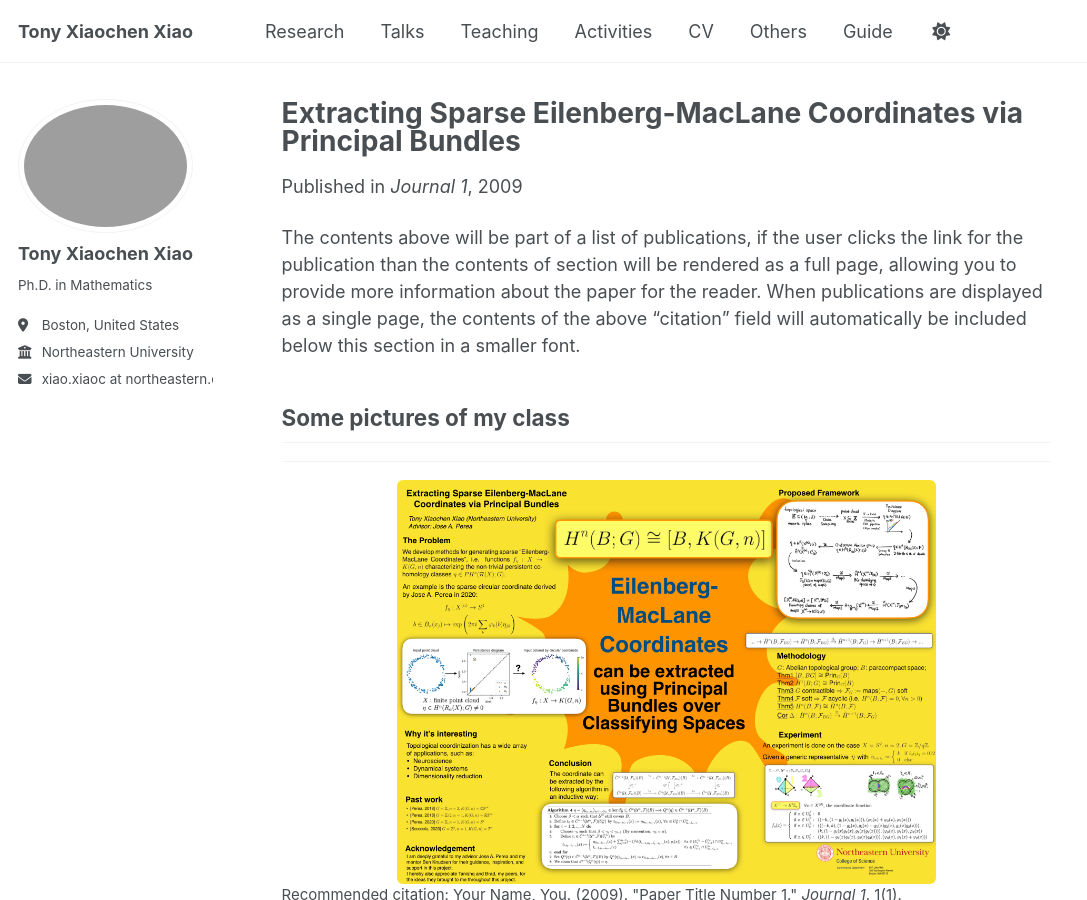
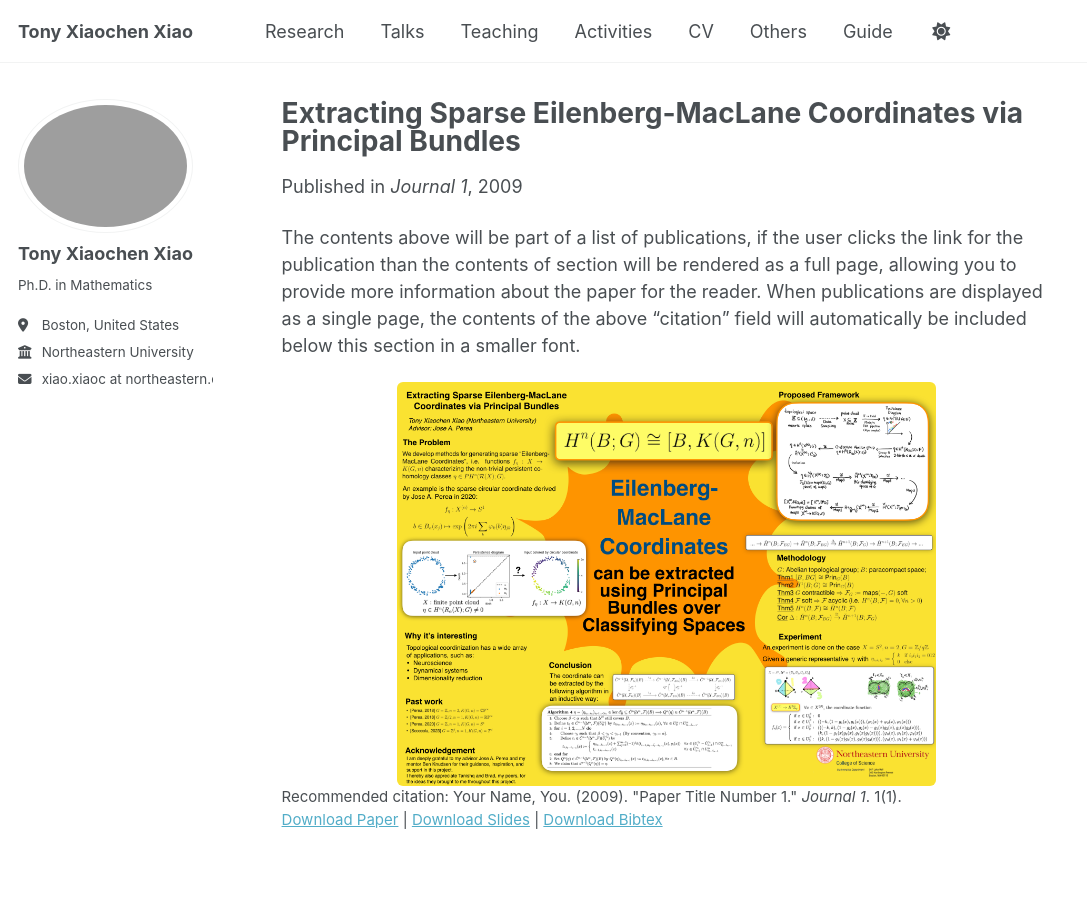
Before and after one commit to tonyxiaochenxiao/tonyxiaochenxiao.github.io, a Jekyll site: the page built from _publications/2009-10-01-paper-title-number-1.md, in a window 1280 px wide and 900 px high. Shown: the whole window, without its empty margins (0-1087 px from the left). Built offline with Jekyll 4.4.1, drawn with Linux system fonts in a browser that asks for light colours; a script that is not in the unit is left out.

Commit message:
Update 2009-10-01-paper-title-number-1.md

```diff
--- a/_publications/2009-10-01-paper-title-number-1.md
+++ b/_publications/2009-10-01-paper-title-number-1.md
@@ -13,8 +13,6 @@ citation: 'Your Name, You. (2009). &quot;Paper Title Number 1.&quot; <i>Journal
 ---
 The contents above will be part of a list of publications, if the user clicks the link for the publication than the contents of section will be rendered as a full page, allowing you to provide more information about the paper for the reader. When publications are displayed as a single page, the contents of the above "citation" field will automatically be included below this section in a smaller font.
 
-<h2>Some pictures of my class</h2>
-<hr>
 <div style="display: flex; flex-direction: column; gap: 24px; align-items: center;">
   <img src="/images/Poster_Tony.png" alt="Poster_Tony" style="width: 70%; height: auto; border-radius: 6px;">
 </div>
```
